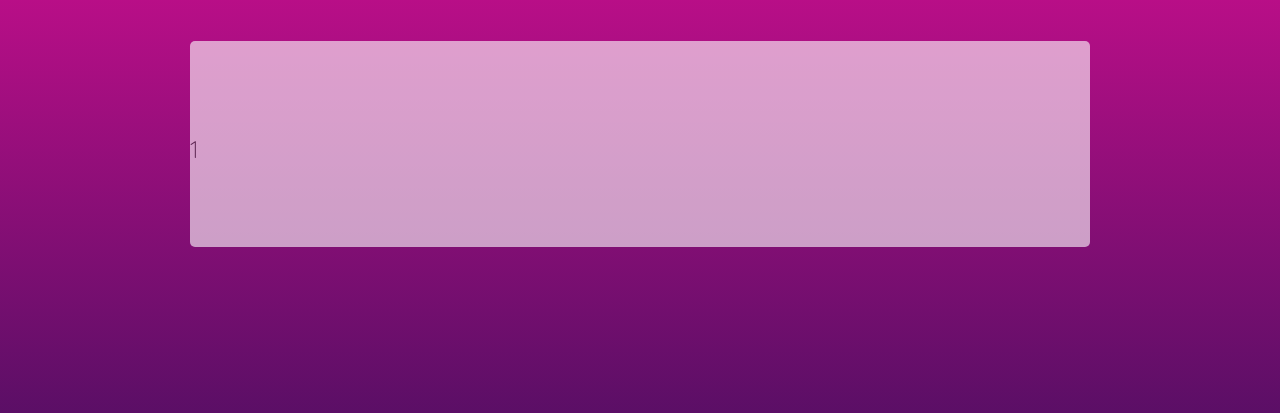
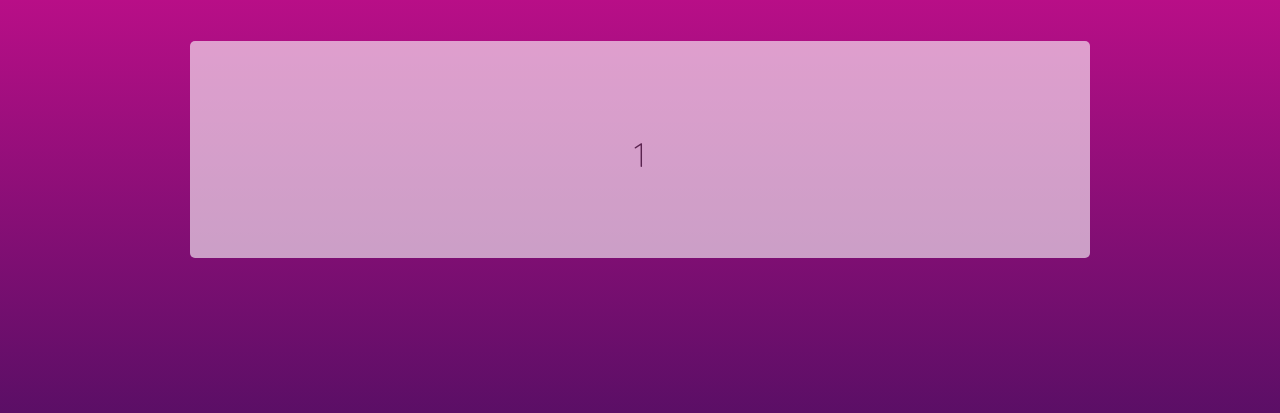
Before and after one commit to csaethre19/show_scraper_project, a Django app: page /results/1 in a window 1280 px wide. Shown: the part 238-651 px from the top of the page. Run offline with Django 3.2, Linux system fonts and the light colour scheme; data that the repository does not hold is empty; some libraries are stand-ins or nearby versions.

Commit message:
css for results

```diff
--- a/show_scraper_app/static/show_scraper_app/css/style.css
+++ b/show_scraper_app/static/show_scraper_app/css/style.css
@@ -8,9 +8,14 @@ body {
     background-repeat: no-repeat;
     background-attachment: fixed;
 }
+
 header {margin-top: 75px; text-align: center;}
 h1 {font-size: 140px; margin-bottom: 50px;}
+#results {text-align: center; }
+#artistHeader {font-size: 34px;}
+
 p {margin: 10px; padding: 10px; background-color: white; line-height: 30px;}
+
 main {
     border-radius: 5px;
     max-width: 900px;
@@ -26,19 +31,24 @@ label, input, button, ul, li, #scrapeButton {
     display: block;
     margin: 0px auto;
 }
+
 label {
     padding: 20px;
 }
+
 input {
     margin-top: 10px;
 }
+
 ul {
     padding: 20px;
 }
+
 li {
     padding: 5px;
     font-weight: bold;
 }
+
 button {
     margin-top: 10px;
     padding: 10px;
@@ -48,6 +58,7 @@ button {
     color: white;
     font-weight: bold;
 }
+
 button, #scrapeButton {
     width: 100px;
     padding: 10px;
--- a/show_scraper_app/templates/show_scraper_app/results.html
+++ b/show_scraper_app/templates/show_scraper_app/results.html
@@ -4,12 +4,14 @@
 
 <main>
     {% for key, values in results.items %}
-        <h3>{{ key }}</h3>
+    <div id="results">
+        <h3 id="artistHeader">{{ key }}</h3>
             {% for link in values.links %}
             <a href="{{link}}">{{link}}</a>
             <br><br>
         {% endfor %}
     {% endfor %}
+    </div>
 </main>
 
 {% endblock %}
```
